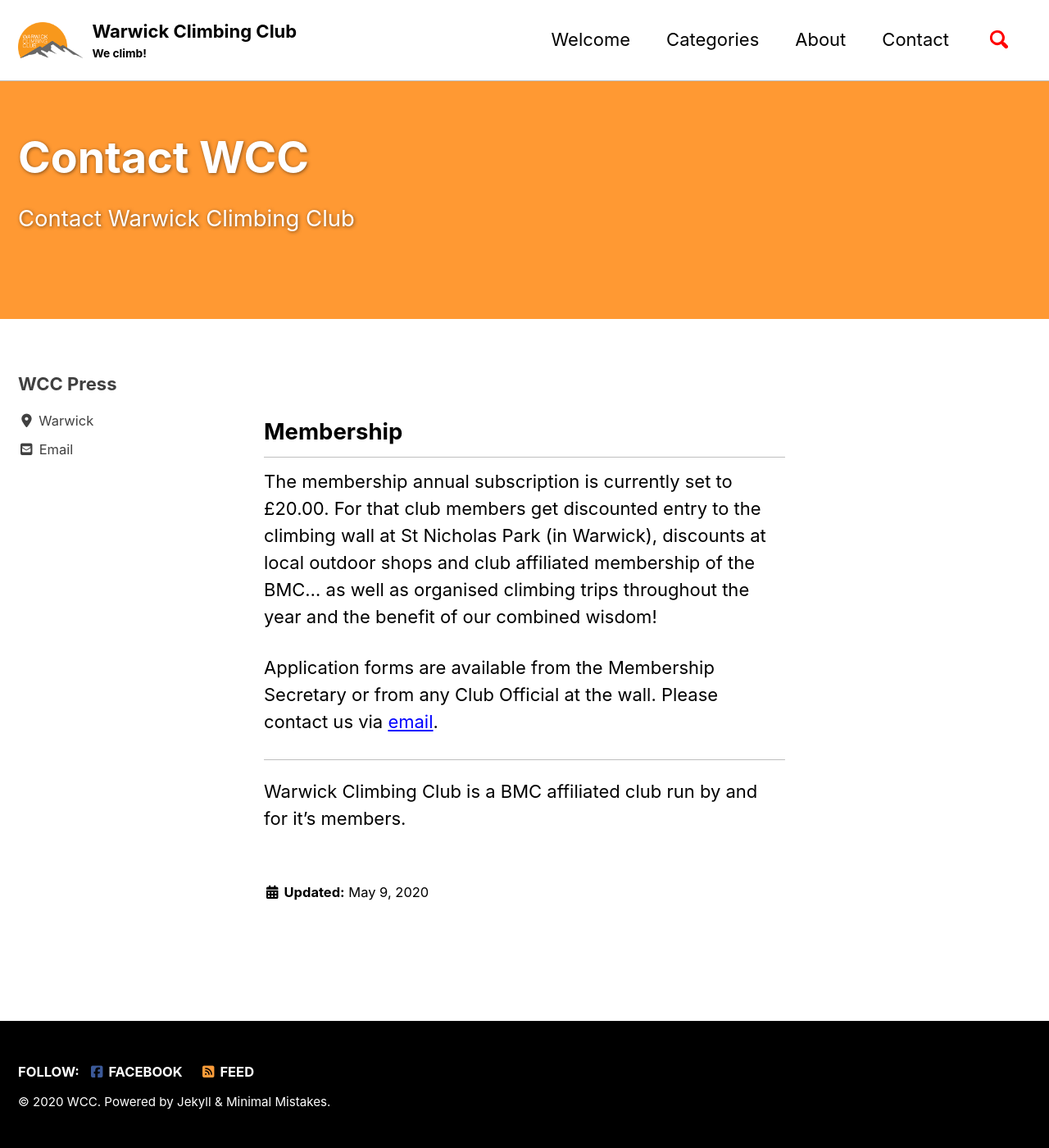
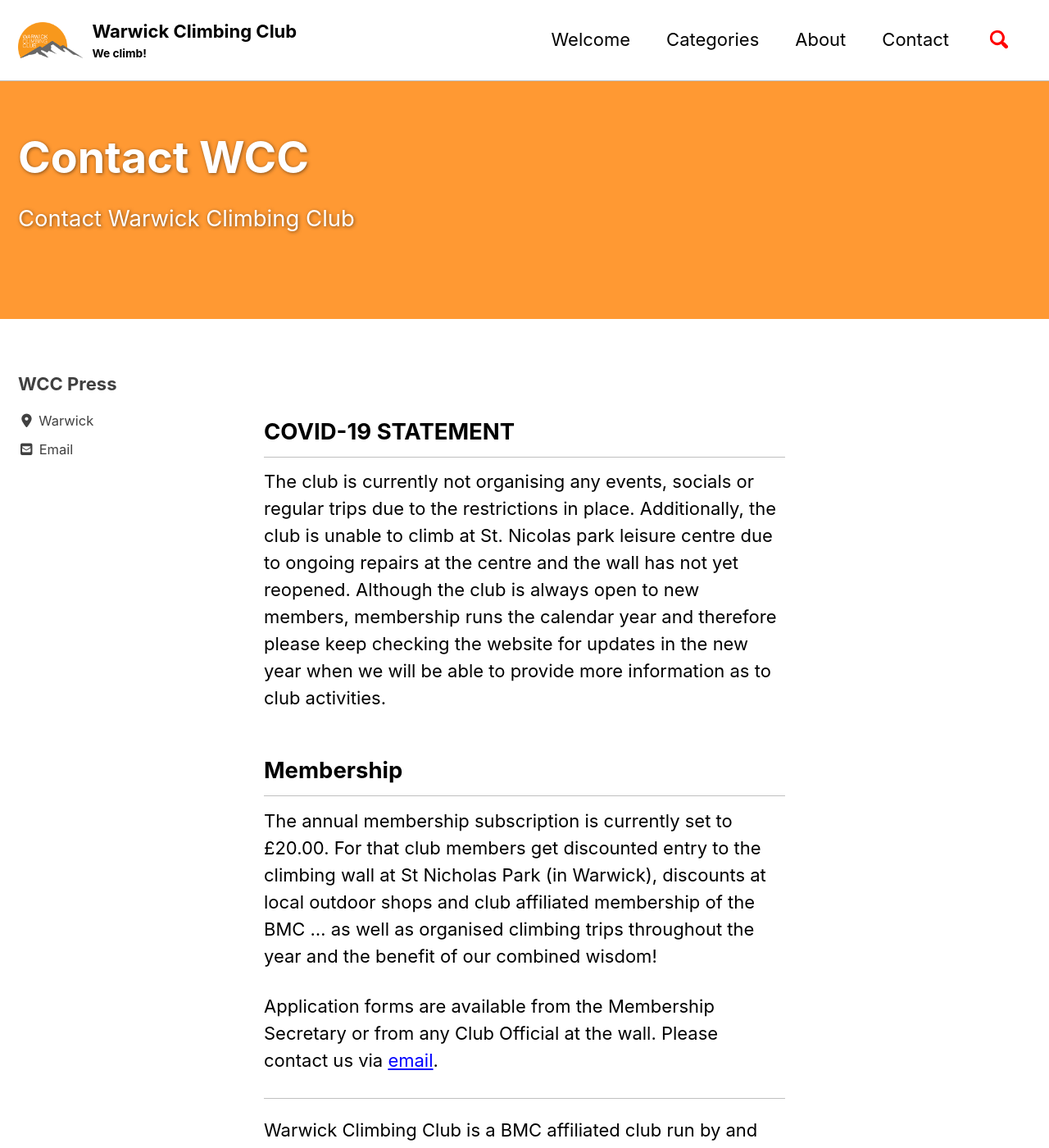
Before and after one commit to warwickclimbing/warwickclimbing.github.io, a Jekyll site: the page built from _pages/contact.md, in a window 1280 px wide and 1400 px high. Shown: the whole window at 82% size. Built offline with Jekyll 4.4.1, drawn with Linux system fonts in a browser that asks for light colours; cached includes are drawn as plain includes; nearby versions of some CDN libraries.

Commit message:
Update contact.md

```diff
--- a/_pages/contact.md
+++ b/_pages/contact.md
@@ -6,8 +6,11 @@
 toc: false
 ---
 
+## COVID-19 STATEMENT
+The club is currently not organising any events, socials or regular trips due to the restrictions in place. Additionally, the club is unable to climb at St. Nicolas park leisure centre due to ongoing repairs at the centre and the wall has not yet reopened. Although the club is always open to new members, membership runs the calendar year and therefore please keep checking the website for updates in the new year when we will be able to provide more information as to club activities.
+
 ## Membership
-The membership annual subscription is currently set to £20.00. For that club members get discounted entry to the climbing wall at St Nicholas Park (in Warwick), discounts at local outdoor shops and club affiliated membership of the BMC... as well as organised climbing trips throughout the year and the benefit of our combined wisdom!
+The annual membership subscription is currently set to £20.00. For that club members get discounted entry to the climbing wall at St Nicholas Park (in Warwick), discounts at local outdoor shops and club affiliated membership of the BMC ... as well as organised climbing trips throughout the year and the benefit of our combined wisdom!
 
 Application forms are available from the Membership Secretary or from any Club Official at the wall. Please contact us via [email](mailto:membership@warwickclimbingclub.co.uk).
 
```
